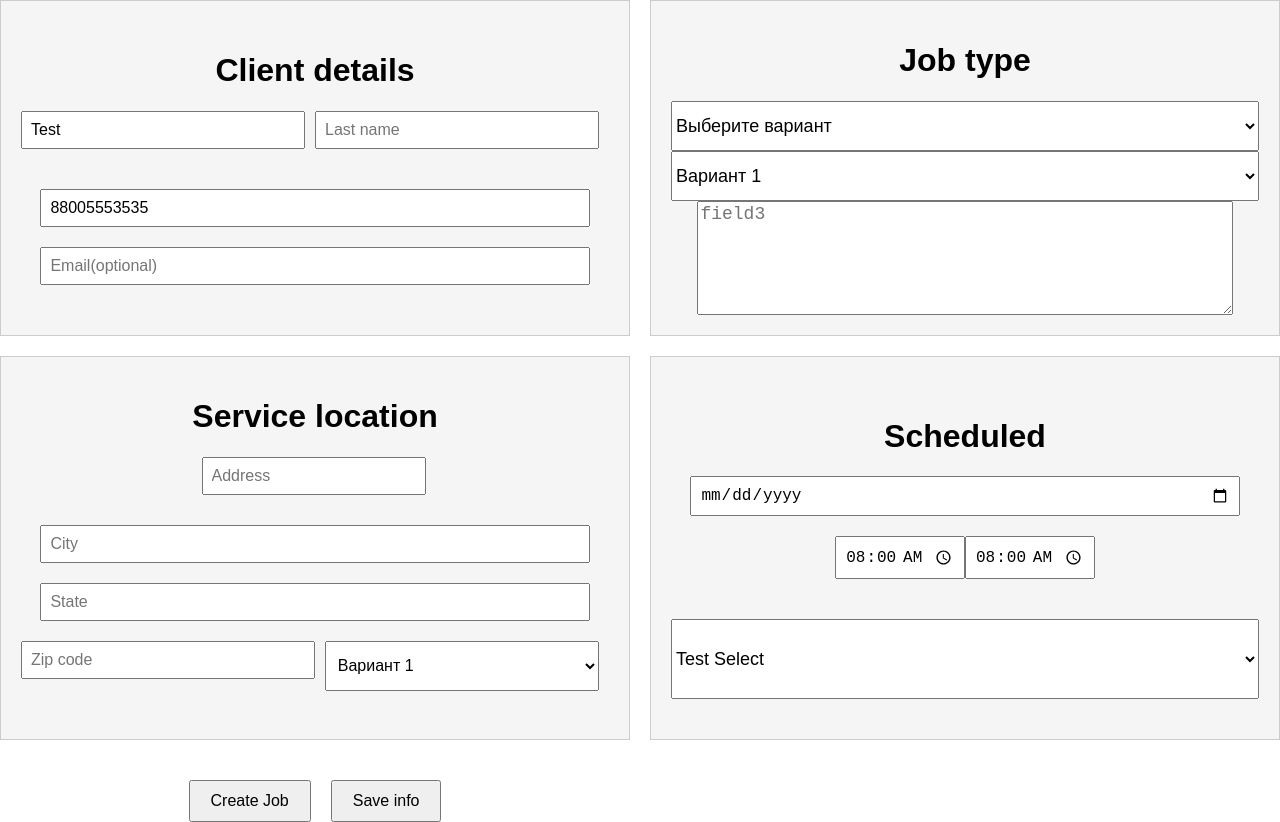
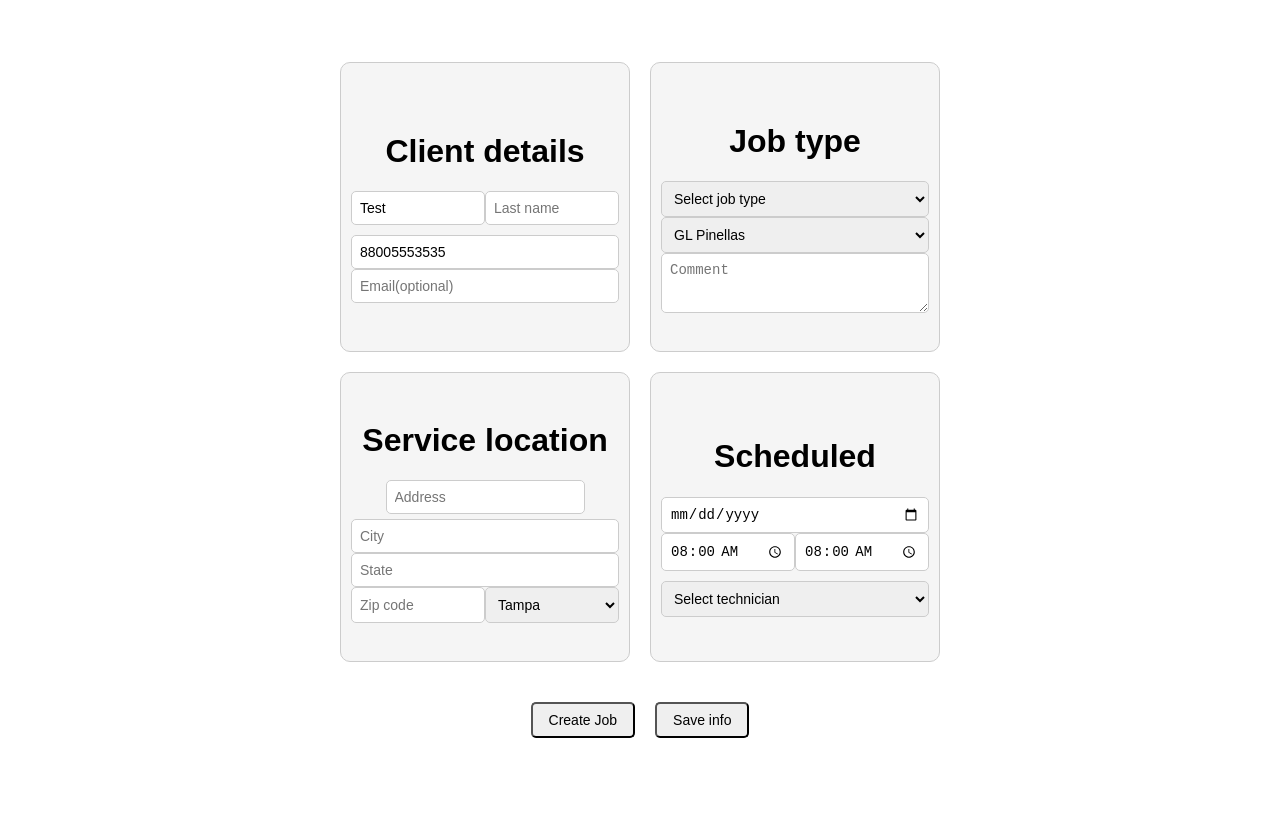
Before and after one commit to SukharevichDmitry/Javascript-developer-intern-first-test-task, a plain HTML site: page index.html in a window 1280 px wide. After the commit the page ends 800 px from the top, so only its background shows below. Drawn offline with Linux system fonts and the light colour scheme.

Commit message:
Update index.html

```diff
--- a/index.html
+++ b/index.html
@@ -7,79 +7,77 @@
       font-family: Arial, sans-serif;
       margin: 0;
       padding: 0;
-      display: grid;
-      grid-template-columns: 1fr 1fr;
-      grid-template-rows: 1fr 1fr;
-      gap: 20px;
+      display: flex;
+      justify-content: center;
+      align-items: center;
       height: 100vh;
       box-sizing: border-box;
+      overflow: hidden;
+    }
+
+    .main-container {
+      display: flex;
+      flex-direction: column;
+      align-items: center;
+      box-sizing: border-box;
+    }
+
+    .container-wrapper {
+      display: grid;
+      grid-template-columns: repeat(2, 290px);
+      grid-template-rows: repeat(2, 290px);
+      gap: 20px;
+      justify-content: center;
+      align-content: start;
+      box-sizing: border-box;
+      margin-bottom: 20px;
     }
 
     .container {
       border: 1px solid #ccc;
-      padding: 20px;
+      padding: 10px;
       background-color: #f5f5f5;
       display: flex;
       flex-direction: column;
       align-items: center;
       justify-content: center;
+      border-radius: 10px;
+      width: 100%;
+      height: 100%;
+      box-sizing: border-box;
+      overflow-y: auto;
     }
 
-    .name-inputs {
+    .name-inputs,
+    .adress-inputs,
+    .date-inputs {
       display: flex;
       width: 100%;
       justify-content: space-between;
-      margin-bottom: 20px;
+      margin-bottom: 10px;
     }
 
-    .name-inputs input {
-      width: 48%;
+    .name-inputs input,
+    .adress-inputs input,
+    .adress-inputs select,
+    .date-inputs input,
+    input,
+    select,
+    textarea {
       padding: 8px;
-      font-size: 16px;
-      margin-right: 10px;
-    }
-
-    input {
-      padding: 8px;
-      margin-bottom: 20px;
-      font-size: 16px;
-      width: 90%;
+      font-size: 14px;
+      border-radius: 5px;
+      border: 1px solid #ccc;
+      box-sizing: border-box;
+      width: 100%;
     }
 
     textarea {
-      width: 90%;
-      font-size: 18px;
-      height: 6em;
+      height: 60px;
     }
 
-    #field1, #field2 {
-      width: 100%;
-      height: 50px;
-      font-size: 18px;
-    }
-
-    .adress-inputs {
-      display: flex;
-      width: 100%;
-      justify-content: space-between;
-      margin-bottom: 20px;
-    }
-
-    .adress-inputs input, .adress-inputs select {
-      width: 48%;
-      padding: 8px;
-      font-size: 16px;
-      margin-right: 10px;
-    }
-
-    .adress-inputs select {
-      height: 50px;
-    }
-
-    #TestSelect {
-      width: 100%;
-      height: 80px;
-      font-size: 18px;
+    #field1, #field2, #TestSelect {
+      height: 40px;
     }
 
     .buttons {
@@ -89,9 +87,10 @@
     }
 
     .buttons button {
-      padding: 10px 20px;
-      font-size: 16px;
+      padding: 8px 16px;
+      font-size: 14px;
       margin: 0 10px;
+      border-radius: 5px;
     }
 
     .buttons button.error {
@@ -101,7 +100,7 @@
 
     .form-group {
       position: relative;
-      margin-bottom: 10px;
+      margin-bottom: 5px;
     }
 
     #warning-box {
@@ -109,75 +108,64 @@
       top: -20%;
       right: 10px;
       transform: translateY(-70%);
-      transform: translateX(50%);
+      transform: translateX(30%);
       background-color: #ff9800;
       color: white;
       padding: 5px;
       border-radius: 5px;
-      font-size: 14px;
+      font-size: 10px;
       z-index: 9999;
       display: none;
     }
-
-    .date-inputs {
-      display: flex;
-      justify-content: space-between;
-      margin-bottom: 20px;
-    }
-
-    .date-inputs input[type="time"] {
-      width: 48%;
-      padding: 8px;
-      font-size: 16px;
-    }
-
   </style>
 </head>
 <body>
+  <div class="main-container">
+    <div class="container-wrapper">
       <div class="container">
         <h1>Client details</h1>
         <div class="name-inputs">
           <input type="text" id="firstNameInput" placeholder="First name" value="Test" required>
           <input type="text" id="lastNameInput" placeholder="Last name" required>
         </div>
-    <input type="text" id="Phone" placeholder="Phone" value="88005553535" required>
-    <input type="text" id="Email" placeholder="Email(optional)" required>
+        <input type="text" id="phone" placeholder="Phone" value="88005553535" required>
+        <input type="text" id="email" placeholder="Email(optional)" required>
       </div>
 
       <div class="container">
         <h1>Job type</h1>
-    <select id="field1" required>
-      <option value="">Выберите вариант</option>
-      <option value="option1">Вариант 1</option>
-      <option value="option2">Вариант 2</option>
-      <option value="option3">Вариант 3</option>
+        <select id="jobType" required>
+          <option value="">Select job type</option>
+          <option value="option1">Recall job</option>
+          <option value="option2">Another type</option>
+          <option value="option3">Another2 type</option>
         </select>
-    <select id="field2" required>
-      <option value="">Выберите вариант</option>
-      <option value="option1" selected>Вариант 1</option>
-      <option value="option2">Вариант 2</option>
-      <option value="option3">Вариант 3</option>
+        <select id="jobArea" required>
+          <option value="">Choose area</option>
+          <option value="option1" selected>GL Pinellas</option>
+          <option value="option2">Another type</option>
+          <option value="option3">Another2 type</option>
         </select>
-    <textarea id="field3" placeholder="field3" required></textarea>
+        <textarea id="jobDetails" placeholder="Comment" required></textarea>
       </div>
 
       <div class="container">
         <h1>Service location</h1>
         <div class="form-group">
-      <input type="text" id="Address" placeholder="Address" required>
+          <input type="text" id="address" placeholder="Address" required>
           <div id="warning-box">
             Внимание! Это важное поле.
           </div>
         </div>
-    <input type="text" id="City" placeholder="City" required>
-    <input type="text" id="State" placeholder="State" required>
+        <input type="text" id="city" placeholder="City" required>
+        <input type="text" id="state" placeholder="State" required>
         <div class="adress-inputs">
-      <input type="text" id="ZipCode" placeholder="Zip code" required>
-      <select id="Area" required>
+          <input type="text" id="zipCode" placeholder="Zip code" required>
+          <select id="area" required>
             <option value="">Area</option>
-        <option value="option1" selected>Вариант 1</option>
-        <option value="option2">Вариант 2</option>
-        <option value="option3">Вариант 3</option>
+            <option value="option1" selected>Tampa</option>
+            <option value="option2">Houston</option>
+            <option value="option3">Austin</option>
           </select>
         </div>
       </div>
@@ -186,21 +174,23 @@
         <h1>Scheduled</h1>
         <input type="date" id="scheduleDate" required>
         <div class="date-inputs">
-      <input type="time" id="StartTime" value="08:00">
-      <input type="time" id="EndTime" value="08:00">
+          <input type="time" id="startTime" value="08:00">
+          <input type="time" id="endTime" value="08:00">
         </div>
-    <select id="TestSelect" required>
-      <option value="">Test Select</option>
-      <option value="option1">Вариант 1</option>
-      <option value="option2">Вариант 2</option>
-      <option value="option3">Вариант 3</option>
+        <select id="testSelect" required>
+          <option value="">Select technician</option>
+          <option value="option1">Tampa technician</option>
+          <option value="option2">Houston technician</option>
+          <option value="option3">Austin technician</option>
         </select>
+      </div>
     </div>
 
     <div class="buttons">
       <button id="submitButton">Create Job</button>
       <button id="clearButton">Save info</button>
     </div>
+  </div>
 
   <script src="index.js"></script>
 </body>
```
Lines whose indentation alone changed are shown as unchanged.
